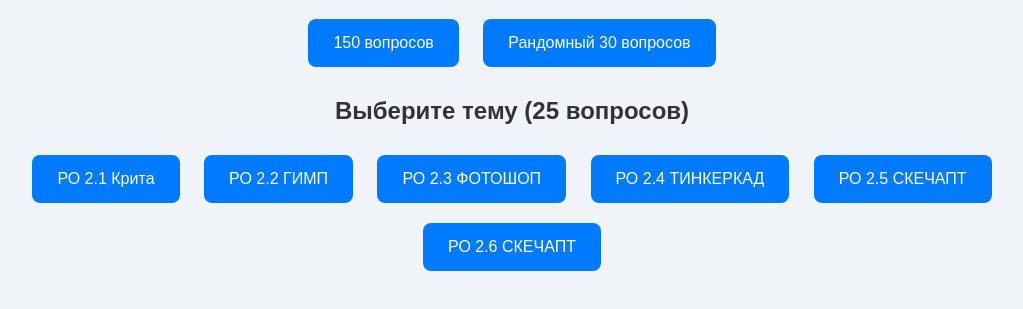
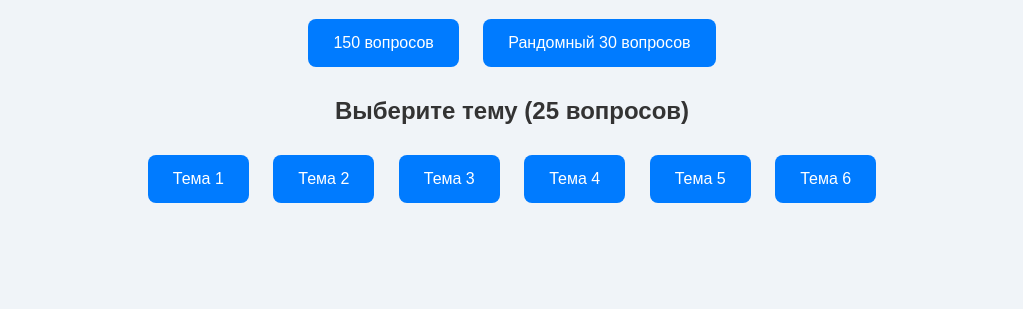
Before and after one commit to ernaz777erlanuly-png/pm2-new, a plain HTML site: page index.html in a window 1280 px wide. Both pictures are taken after a click on the button "150 вопросов". Shown: the part 137-446 px from the top of the page, without its empty margins (128-1151 px from the left). Drawn offline with Linux system fonts and the light colour scheme.

Commit message:
Update index.html

```diff
--- a/index.html
+++ b/index.html
@@ -18,12 +18,13 @@
     <!-- Блок с темами, изначально скрыт -->
     <div id="topics" style="display: none;">
         <h2>Выберите тему (25 вопросов)</h2>
-        <button>РО 2.1 Критa</button>
-        <button>РО 2.2 ГИМП</button>
-        <button>РО 2.3 ФОТОШОП</button>
-        <button>РО 2.4 ТИНКЕРКАД</button>
-        <button>РО 2.5 СКЕЧАПТ</button>
-        <button>РО 2.6 СКЕЧАПТ</button>
+<button class="topic-btn">Тема 1</button>
+<button class="topic-btn">Тема 2</button>
+<button class="topic-btn">Тема 3</button>
+<button class="topic-btn">Тема 4</button>
+<button class="topic-btn">Тема 5</button>
+<button class="topic-btn">Тема 6</button>
+
     </div>
 
     <script src="script.js"></script>
```
